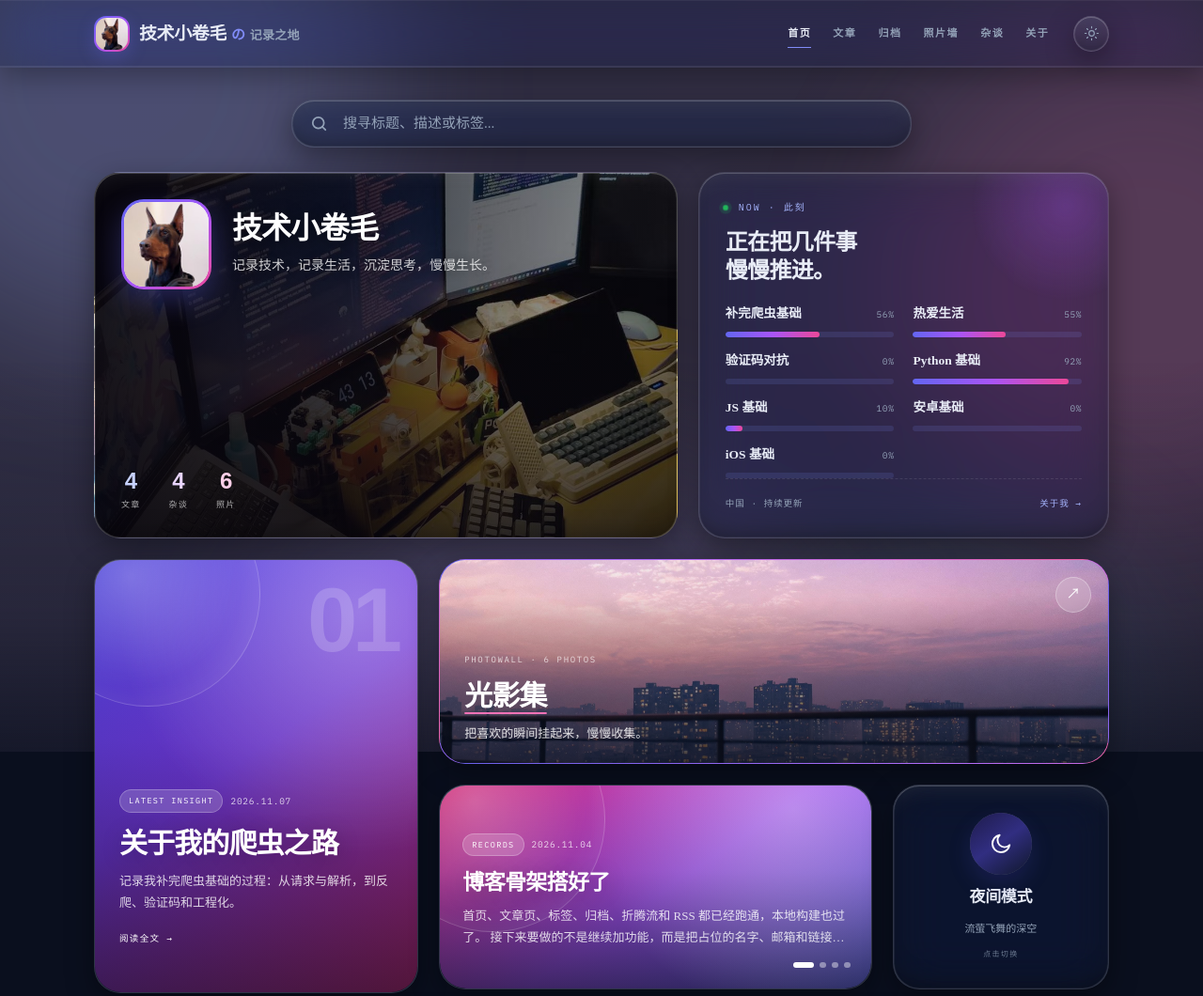
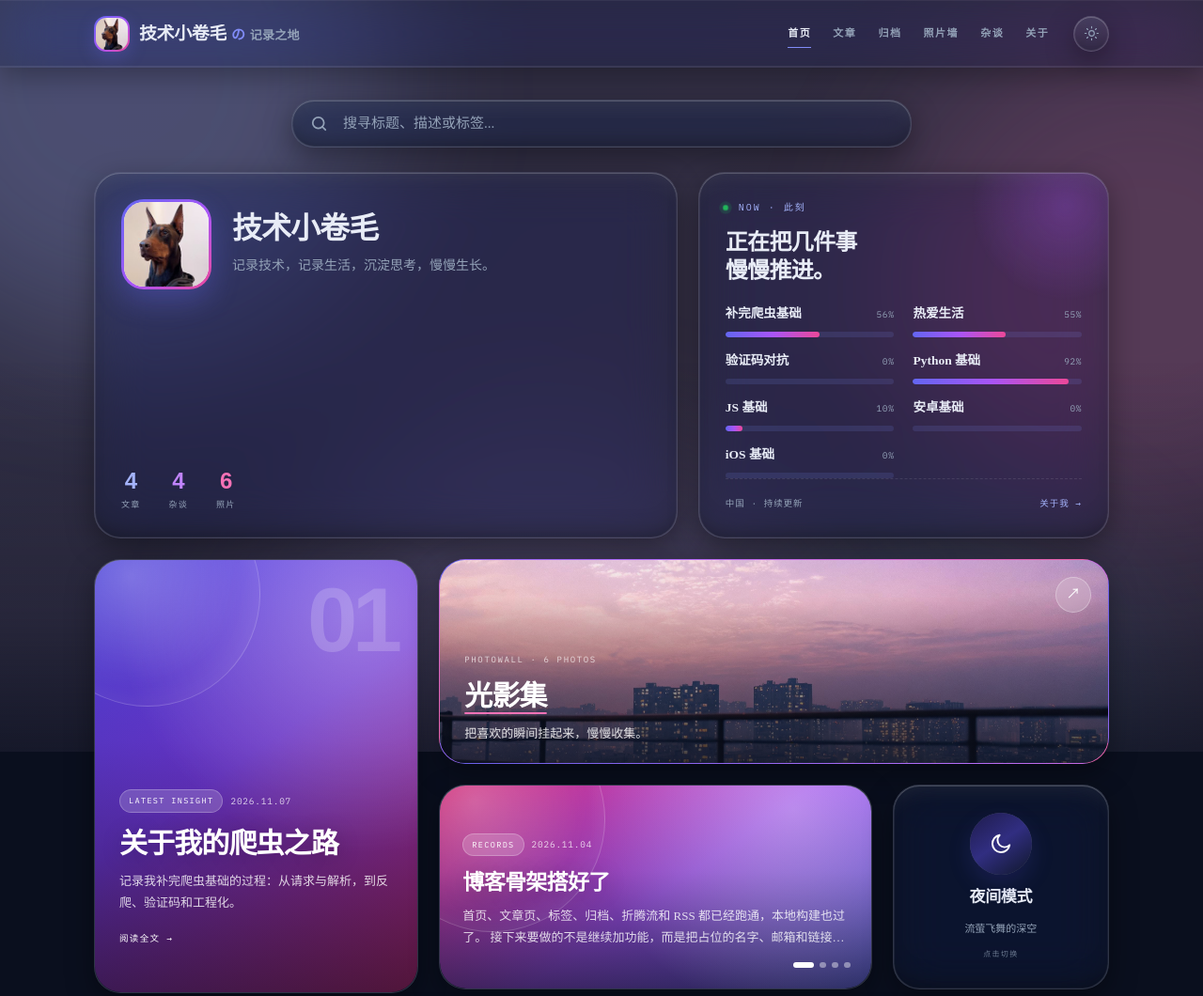
Before and after one commit to 11python11/11python11.github.io, an Astro site: page / in a window 1280 px wide. Shown: the top 1060 px of the page at 94% size. Built offline with nearby package versions, Linux system fonts and the light colour scheme; Astro itself is replaced by a stand-in of ours.

Commit message:
Revert "feat: 资料卡改用工位照片背景"
This reverts commit b76871f05c5c6f65a079f96be279cd7e2e81e55a.

```diff
--- a/src/pages/index.astro
+++ b/src/pages/index.astro
@@ -68,10 +68,7 @@ const focus = [
 
     <div class="dash-grid">
       <div class="dash-span-7">
-        <div
-          class="dash-card profile-card"
-          style={`--profile-bg: url('${withBase('/images/desk.jpg')}')`}
-        >
+        <div class="dash-card profile-card">
           <a
             class="profile-card__link"
             href={withBase('/about/')}
--- a/src/styles/glass.css
+++ b/src/styles/glass.css
@@ -818,21 +818,6 @@ main {
   min-height: 292px;
   padding: 28px;
   border-radius: var(--radius-lg);
-  border-color: rgba(255, 255, 255, 0.22);
-  background-color: transparent;
-  background-image:
-    linear-gradient(
-      100deg,
-      rgba(8, 6, 14, 0.94) 0%,
-      rgba(8, 6, 14, 0.78) 42%,
-      rgba(8, 6, 14, 0.42) 76%,
-      rgba(8, 6, 14, 0.58) 100%
-    ),
-    linear-gradient(0deg, rgba(8, 6, 14, 0.62), transparent 58%),
-    var(--profile-bg);
-  background-position: center;
-  background-size: cover;
-  background-repeat: no-repeat;
 }
 
 .profile-card:hover {
@@ -885,21 +870,19 @@ main {
 .profile__name {
   margin: 0 0 6px;
   padding-bottom: 2px;
-  color: #fff;
+  color: var(--ink);
   font-family: var(--font-display);
   font-size: clamp(26px, 2.7vw, 32px);
   font-weight: 800;
   line-height: 1.15;
   letter-spacing: -0.03em;
-  text-shadow: 0 2px 18px rgba(0, 0, 0, 0.45);
 }
 
 .profile__bio {
   max-width: 46ch;
-  color: rgba(255, 255, 255, 0.8);
+  color: var(--muted);
   font-size: 14px;
   line-height: 1.8;
-  text-shadow: 0 1px 12px rgba(0, 0, 0, 0.4);
 }
 
 .profile__bottom {
@@ -936,7 +919,7 @@ main {
 .profile__stat span {
   display: block;
   margin-top: 3px;
-  color: rgba(255, 255, 255, 0.66);
+  color: var(--muted);
   font-family: var(--font-mono);
   font-size: 9px;
   letter-spacing: 0.14em;
@@ -944,15 +927,15 @@ main {
 }
 
 .profile__stat--post b {
-  color: #c7d2fe;
+  color: var(--accent-text);
 }
 
 .profile__stat--note b {
-  color: #e9d5ff;
+  color: var(--accent-2);
 }
 
 .profile__stat--photo b {
-  color: #fbcfe8;
+  color: var(--accent-3);
 }
 
 /* ---------- 此刻在做 ---------- */
```
Also changed, not shown: public/images/desk.jpg (deleted).
